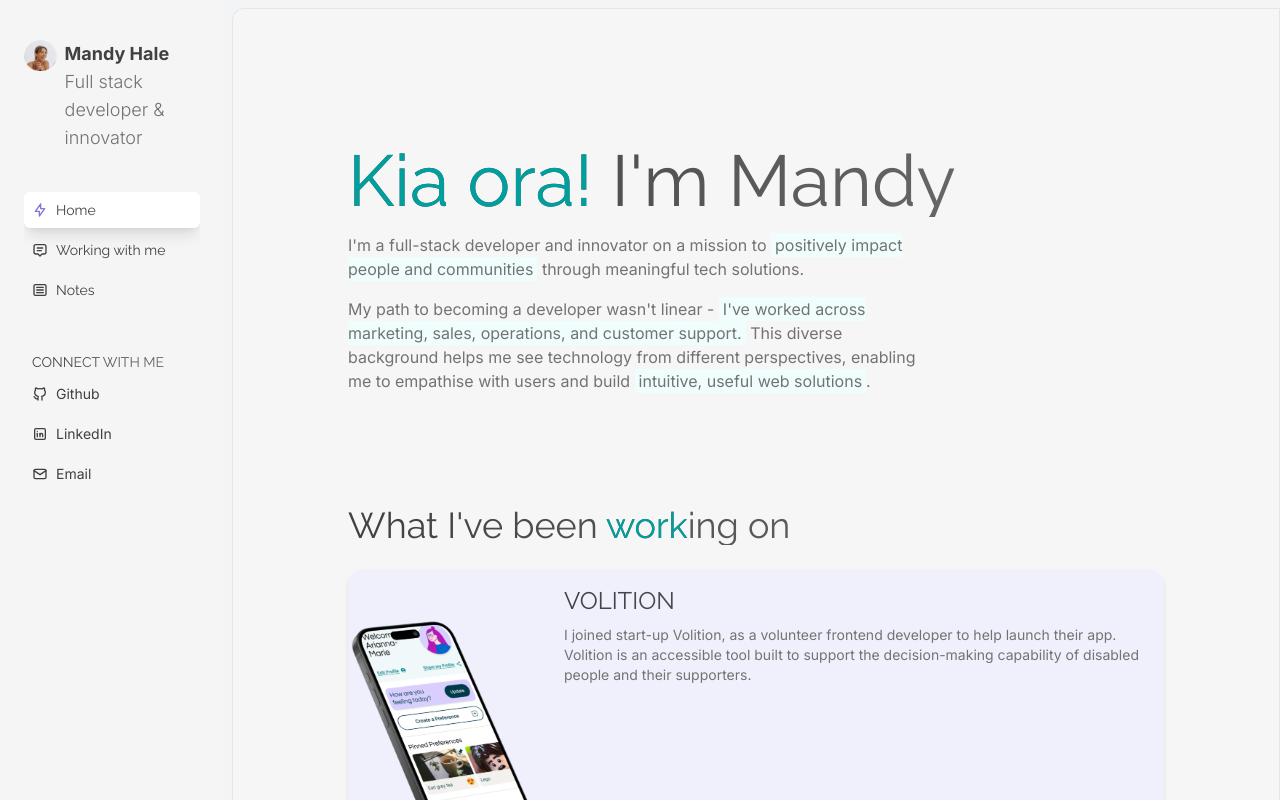
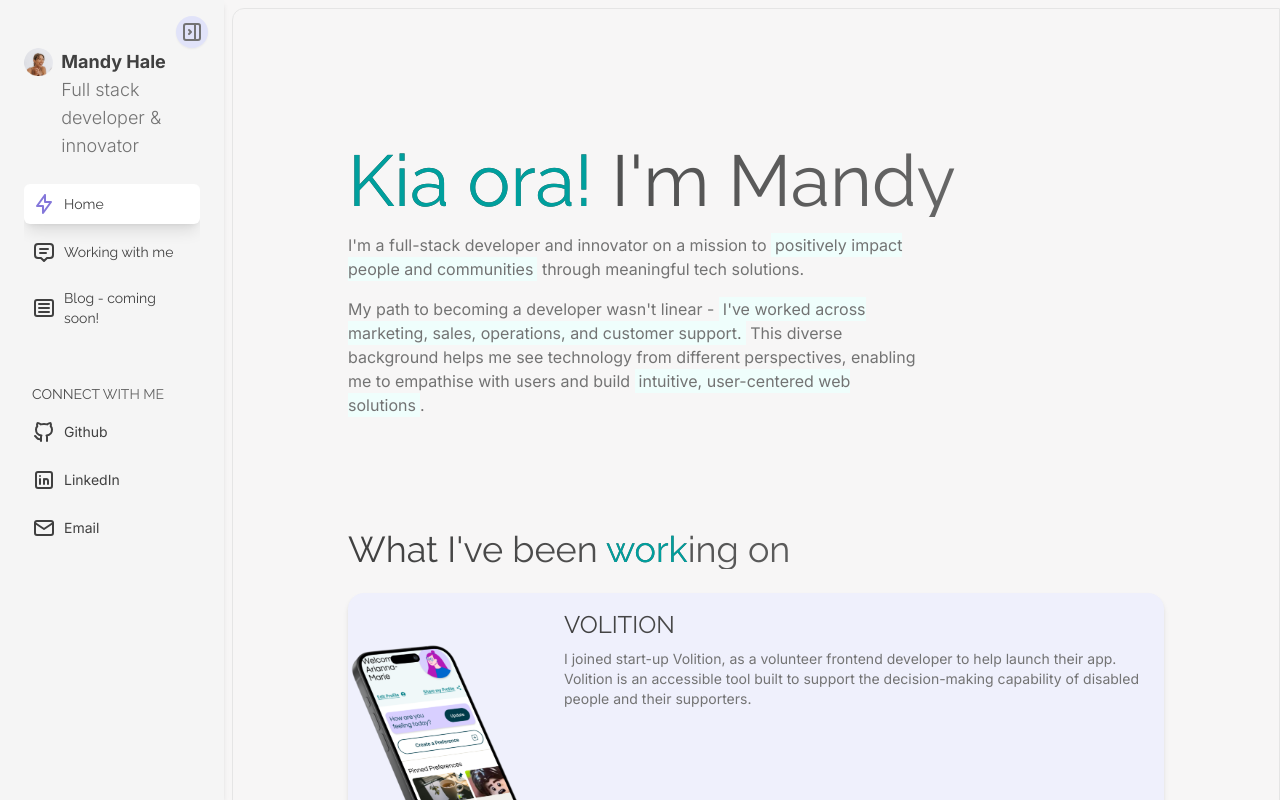
Before and after one commit to mandyh101/portfolio-2025, a Next.js app: page / in a window 1280 px wide. Built offline with nearby package versions, Linux system fonts and the light colour scheme.

Commit message:
fix: toggle sidebar button and layout updates

```diff
--- a/src/app/layout.tsx
+++ b/src/app/layout.tsx
@@ -35,12 +35,12 @@ export default function RootLayout({
           // inter.className,
           raleway.variable,
           inter.variable,
-          'flex antialiased h-screen overflow-hidden bg-gray-100'
+          'flex antialiased h-screen overflow-hidden bg-seasalt-white'
         )}
       >
         <Sidebar />
-        <div className="lg:pl-2 lg:pt-2 bg-gray-100 flex-1 overflow-y-auto">
-          <div className="flex-1 bg-seasalt-white min-h-screen lg:rounded-tl-xl border border-transparent lg:border-neutral-200 overflow-y-auto">
+        <div className="lg:pl-2 lg:pt-2 flex-1 overflow-y-auto">
+          <div className="flex-1 bg-seasalt-white min-h-screen lg:rounded-tl-xl border border-transparent lg:border-neutral-200 overflow-y-auto ml-[3rem] md:ml-[2rem] lg:ml-0">
             {children}
             <Footer />
           </div>
--- a/src/components/About.tsx
+++ b/src/components/About.tsx
@@ -50,20 +50,20 @@ export default function About({ isAvailable = true }: AboutProps) {
             <div
               className={`h-4 w-4 rounded-full blur-sm ${
                 isAvailable
-                  ? 'bg-aquamarine-400 group-hover:bg-aquamarine-500'
+                  ? 'bg-sea-green-400 group-hover:bg-sea-green-500'
                   : 'bg-red-400 group-hover:bg-red-500'
               }`}
             />
             {/* First pulse ring for rippling pulse effect */}
             <div
               className={`absolute -inset-2 rounded-full blur-sm animate-pulse ${
-                isAvailable ? 'bg-aquamarine-400/20' : 'bg-red-400/20'
+                isAvailable ? 'bg-sea-green-400/20' : 'bg-red-400/20'
               }`}
             />
             {/* second pulse ring for rippling pulse effect  */}
             <div
               className={`absolute -inset-1 rounded-full blur-sm animate-pulse ${
-                isAvailable ? 'bg-aquamarine-300/30' : 'bg-red-400/30'
+                isAvailable ? 'bg-sea-green-300/30' : 'bg-red-400/30'
               }`}
             />
           </div>
--- a/src/components/Container.tsx
+++ b/src/components/Container.tsx
@@ -1,9 +1,9 @@
-import React from "react";
+import React from 'react'
 
 export const Container = ({ children }: { children: React.ReactNode }) => {
   return (
     <main className={`max-w-4xl w-full mx-auto py-20 px-4 md:px-10`}>
       {children}
     </main>
-  );
-};
+  )
+}
--- a/src/components/Hero.tsx
+++ b/src/components/Hero.tsx
@@ -3,6 +3,7 @@ import React from 'react'
 import { Heading } from './Heading'
 import { Highlight } from '@/components/Highlight'
 import { Paragraph } from './Paragraph'
+import { Badge } from './Badge'
 
 export const Hero = () => {
   return (
@@ -24,7 +25,7 @@ export const Hero = () => {
           </Highlight>{' '}
           This diverse background helps me see technology from different
           perspectives, enabling me to empathise with users and build{' '}
-          <Highlight>intuitive, useful web solutions</Highlight>.
+          <Highlight>intuitive, user-centered web solutions</Highlight>.
         </Paragraph>
       </div>
     </div>
--- a/src/components/Sidebar.tsx
+++ b/src/components/Sidebar.tsx
@@ -18,71 +18,90 @@ export const Sidebar = () => {
 
   return (
     <>
-      <AnimatePresence>
-        {open && (
-          <motion.div
-            initial={{ x: -200 }}
-            animate={{ x: 0 }}
-            transition={{ duration: 0.2, ease: 'linear' }}
-            exit={{ x: -200 }}
-            className="px-6  z-[100] py-10 bg-neutral-100 max-w-[14rem] lg:w-fit  fixed lg:relative  min-h-screen left-0 flex flex-col justify-between"
-          >
-            <div className="flex-1 overflow-auto">
-              <SidebarHeader />
-              <Navigation setOpen={setOpen} />
-            </div>
-            {/* TODO: bring back this link with resume? Also fix bug so that isOpen cannot be toggled on non-mobile devices */}
-            {/* <div onClick={() => isMobile() && setOpen(false)}>
-              <Badge href="/resume" text="Read Resume" />
-            </div> */}
-          </motion.div>
-        )}
-      </AnimatePresence>
       <button
-        className="fixed lg:hidden top-4 right-4 h-8 w-8 border-1 bg-tropical-indigo-200 border-tropical-indigo-400 rounded-full backdrop-blur-sm shadow-sm flex items-center justify-center z-50"
+        className={`fixed top-4 ${
+          open ? 'left-[11rem]' : 'left-2'
+        } h-8 w-8 border-1 bg-tropical-indigo-200 border-tropical-indigo-400 rounded-full backdrop-blur-sm shadow-sm flex items-center justify-center z-[101]`}
         onClick={() => setOpen(!open)}
       >
-        <IconLayoutSidebarRightCollapse className="h-4 w-4 text-secondary" />
+        <IconLayoutSidebarRightCollapse
+          className={`h-6 w-6 text-secondary ${
+            !open && 'rotate-180 duration-500'
+          }`}
+        />
         <span className="sr-only">
           {open ? 'Close sidebar menu' : 'Open sidebar menu'}
         </span>
       </button>
+
+      <AnimatePresence>
+        <motion.div
+          initial={{ width: open ? '14rem' : '2rem' }}
+          animate={{ width: open ? '14rem' : '2rem' }}
+          transition={{ duration: 0.2, ease: 'linear' }}
+          className={`px-6 z-[100] bg-neutral-100 shadow-md lg:w-fit fixed lg:relative min-h-screen left-0 flex flex-col justify-between ${
+            !open && 'items-center px-1'
+          }`}
+        >
+          <div className="flex-1 overflow-auto relative space-y-6 py-12">
+            <SidebarHeader open={open} />
+            <Navigation setOpen={setOpen} open={open} />
+          </div>
+          {/* TODO: bring back this link with resume? Also fix bug so that isOpen cannot be toggled on non-mobile devices */}
+          {/* <div onClick={() => isMobile() && setOpen(false)}>
+            <Badge href="/resume" text="Read Resume" />
+          </div> */}
+        </motion.div>
+      </AnimatePresence>
     </>
   )
 }
 
 export const Navigation = ({
   setOpen,
+  open,
 }: {
   setOpen: React.Dispatch<React.SetStateAction<boolean>>
+  open: boolean
 }) => {
   const pathname = usePathname()
 
   const isActive = (href: string) => pathname === href
+  console.log(isActive('/'))
 
   return (
-    <div className="flex flex-col space-y-1 my-10 relative z-[100]">
+    <div
+      className={`flex flex-col space-y-2 my-10 relative z-[100] ${
+        !open && 'space-y-4'
+      }`}
+    >
       {navlinks.map((link: Navlink) => (
         <Link
           key={link.href}
           href={link.href}
           onClick={() => isMobile() && setOpen(false)}
           className={twMerge(
-            'font-heading text-primary hover:text-tropical-indigo-800 transition duration-200 flex items-center space-x-2 py-2 px-2 rounded-md text-sm',
+            `font-heading text-primary hover:text-tropical-indigo-800 transition duration-200 flex items-center space-x-2 py-2 px-2 rounded-md text-sm`,
+            !open && '',
             isActive(link.href) && 'bg-white shadow-lg text-primary'
           )}
         >
           <link.icon
             className={twMerge(
-              'h-4 w-4 flex-shrink-0',
+              `h-6 w-6 flex-shrink-0 ${!open && 'mx-auto'}`,
               isActive(link.href) && 'text-tropical-indigo-600'
             )}
           />
-          <span>{link.label}</span>
+          <span className={`${!open && 'hidden'}`}>{link.label}</span>
         </Link>
       ))}
 
-      <Heading as="h3" className="h4 text-sm md:text-sm lg:text-sm pt-10 px-2">
+      <Heading
+        as="h3"
+        className={`h4 text-sm md:text-sm lg:text-sm pt-10 px-2 ${
+          !open && 'hidden'
+        }`}
+      >
         Connect with me
       </Heading>
       {socials.map((link: Navlink) => (
@@ -90,26 +109,32 @@ export const Navigation = ({
           key={link.href}
           href={link.href}
           className={twMerge(
-            'font-sans text-primary hover:text-tropical-indigo-800 transition duration-200 flex items-center space-x-2 py-2 px-2 rounded-md text-sm'
+            `font-sans text-primary hover:text-tropical-indigo-900 transition duration-200 flex items-center space-x-2 py-2 px-2 text-sm ${
+              !open && 'bg-tropical-indigo-200 rounded-full'
+            }`
           )}
         >
           <link.icon
             className={twMerge(
-              'h-4 w-4 flex-shrink-0',
+              `h-6 w-6 flex-shrink-0`,
               isActive(link.href) && 'text-tropical-indigo-600'
             )}
           />
-          <span>{link.label}</span>
+          <span className={`${!open && 'hidden'}`}>{link.label}</span>
         </Link>
       ))}
     </div>
   )
 }
 
-const SidebarHeader = () => {
+const SidebarHeader = ({ open }: { open: boolean }) => {
   return (
-    <div className="flex space-x-2">
-      <div className="w-16 h-16 overflow-hidden rounded-full">
+    <div className={`flex space-x-2 ${!open && 'pt-4 mx-auto'}`}>
+      <div
+        className={`w-14 h-14 overflow-hidden rounded-full ${
+          !open && 'mx-auto w-fit h-fit'
+        }`}
+      >
         <Image
           src="/images/mandy_hale_circl.png"
           alt=""
@@ -118,7 +143,7 @@ const SidebarHeader = () => {
           className="object-cover flex-shrink-0"
         />
       </div>
-      <div className="flex text-sm flex-col">
+      <div className={`flex text-sm flex-col ${!open && 'hidden'}`}>
         <p className="font-bold text-primary">Mandy Hale</p>
         <p className="font-light text-secondary">
           Full stack developer & innovator
--- a/src/constants/navlinks.tsx
+++ b/src/constants/navlinks.tsx
@@ -2,7 +2,7 @@ import {
   IconArticle,
   IconBolt,
   // IconBriefcase2,
-  // IconMail,
+  IconMail,
   IconMessage2,
 } from '@tabler/icons-react'
 
@@ -23,13 +23,13 @@ export const navlinks = [
   //   icon: IconBriefcase2,
   // },
   {
-    href: '/blog',
-    label: 'Notes',
+    href: '/blog', //todo update to blog when ready to publish page
+    label: 'Blog - coming soon!',
     icon: IconArticle,
   },
   // {
-  //   href: "/contact",
-  //   label: "Contact",
+  //   href: '/contact',
+  //   label: 'Contact',
   //   icon: IconMail,
   // },
 ]
--- a/src/constants/projects.tsx
+++ b/src/constants/projects.tsx
@@ -140,11 +140,13 @@ export const projects = [
           </li>
         </ul>
         <p>
+          For feedback or ideas for improvement, get in touch with me.{' '}
+          <span className="font-xl text-sea-green-800">Happy cooking!</span>
+        </p>
+        <p className="text-orange-600">
           Please note to use this app, it&apos;s best to open the preview link
-          in Chrome or Safari for compatibility with MDN Web Speech API. For
-          feedback or ideas for improvement, get in touch with me.{' '}
+          in Chrome or Safari for compatibility with MDN Web Speech API.{' '}
         </p>
-        <p className="font-xl text-sea-green-800">Happy cooking!</p>
       </div>
     ),
   },
```
